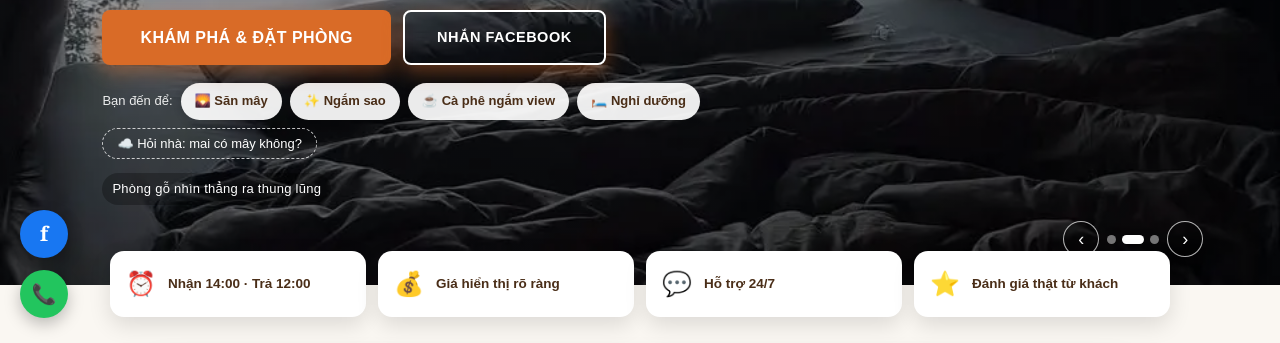
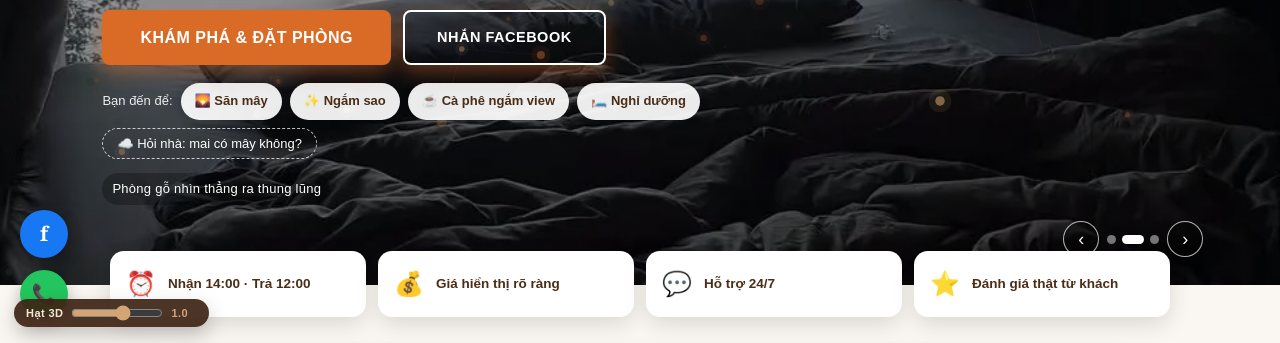
Before and after one commit to lytaothoc1503/webmoi, a website: page index.html in a window 1280 px wide. Shown: the part 457-800 px from the top of the page. Drawn offline with nearby package versions, Linux system fonts and the light colour scheme; no server answers; a web font is replaced by a local one.

Commit message:
Thêm nền hạt 3D, chỉnh được độ mạnh
Lớp canvas riêng trong effects.js. Tắt khi giảm chuyển động hoặc tiết kiệm dữ liệu. Không đổi luồng đặt phòng.

```diff
--- /dev/null
+++ b/effects.js
@@ -0,0 +1,328 @@
+/* Hạt 3D — lớp nền độc lập. Không gọi hàm đặt phòng, không sửa dữ liệu. */
+(function () {
+  var motionQuery = window.matchMedia('(prefers-reduced-motion: reduce)');
+  var net = navigator.connection || navigator.mozConnection || navigator.webkitConnection;
+
+  function blocked() {
+    if (motionQuery.matches) return true;
+    if (net && net.saveData) return true;
+    return false;
+  }
+
+  if (blocked()) return;
+
+  var EMBER = '184, 97, 46';
+  var BRASS = '212, 165, 116';
+  var PINE = '36, 53, 48';
+  var STORE = 'nx-omni-intensity';
+  var FOCAL = 460;
+
+  var mouse = { x: null, y: null, radius: 175 };
+  var tick = 0;
+  var mult = 1;
+  var particles = [];
+  var heroParticles = [];
+  var running = true;
+  var canvas, ctx, control, output;
+  var viewW = 0;
+  var viewH = 0;
+  var lastFrame = 0;
+  var yaw = 0;
+  var pitch = 0.06;
+
+  function readMult() {
+    var saved = 1;
+    try { saved = parseFloat(localStorage.getItem(STORE)); } catch (e) { saved = 1; }
+    if (!isFinite(saved)) saved = 1;
+    return Math.min(1.6, Math.max(0.2, saved));
+  }
+
+  function isMobile() {
+    return window.innerWidth < 768 || window.matchMedia('(pointer: coarse)').matches;
+  }
+
+  function budget(hero) {
+    var mobile = isMobile();
+    if (hero) return mobile ? 20 : 44;
+    return mobile ? 32 : 78;
+  }
+
+  function spawn(w, h, hero) {
+    var palette = hero ? [BRASS, BRASS, EMBER, PINE] : [EMBER, PINE, BRASS];
+    return {
+      x: (Math.random() - 0.5) * w * (hero ? 0.92 : 1.15),
+      y: (Math.random() - 0.5) * h * (hero ? 0.72 : 0.9),
+      z: hero ? Math.random() * 340 : 60 + Math.random() * 860,
+      vx: (Math.random() - 0.5) * 0.42,
+      vy: (Math.random() - 0.5) * 0.32,
+      vz: 0.28 + Math.random() * 0.55,
+      radius: (hero ? 1.7 : 1.25) + Math.random() * 1.6,
+      phase: Math.random() * Math.PI * 2,
+      rgb: palette[(Math.random() * palette.length) | 0],
+    };
+  }
+
+  function fillList(list, count, w, h, hero) {
+    if (list.length > count) list.length = count;
+    while (list.length < count) list.push(spawn(w, h, hero));
+  }
+
+  function project(p) {
+    var cy = Math.cos(yaw);
+    var sy = Math.sin(yaw);
+    var cx = Math.cos(pitch);
+    var sx = Math.sin(pitch);
+    var x1 = p.x * cy - p.z * sy;
+    var z1 = p.x * sy + p.z * cy;
+    var y2 = p.y * cx - z1 * sx;
+    var z2 = p.y * sx + z1 * cx;
+    var depth = FOCAL + z2;
+    if (depth < 48) depth = 48;
+    var s = FOCAL / depth;
+    return {
+      x: viewW * 0.5 + x1 * s,
+      y: viewH * 0.46 + y2 * s,
+      s: s,
+      depth: depth,
+    };
+  }
+
+  function stepParticle(p, hero) {
+    var speed = 0.55 + mult * 0.5;
+    p.x += p.vx * speed;
+    p.y += p.vy * speed;
+    p.z -= p.vz * speed;
+    var bx = viewW * 0.62;
+    var by = viewH * 0.5;
+    if (p.x < -bx) p.x = bx;
+    if (p.x > bx) p.x = -bx;
+    if (p.y < -by) p.y = by;
+    if (p.y > by) p.y = -by;
+    var far = hero ? 380 : 980;
+    if (p.z < -70) p.z = far;
+    if (p.z > far) p.z = -20;
+  }
+
+  function drawField(list, isHero, mx, my) {
+    var linkDist = (isHero ? 118 : 132) * (0.75 + mult * 0.28);
+    var zLimit = isHero ? 110 : 150;
+    var omniRadius = mouse.radius * (0.8 + mult * 0.25);
+    var projected = [];
+    var i, j, p, pr, p2, a, b;
+
+    for (i = 0; i < list.length; i++) {
+      p = list[i];
+      stepParticle(p, isHero);
+      pr = project(p);
+      projected.push(pr);
+      if (mx !== null && my !== null) {
+        var mdx = pr.x - mx;
+        var mdy = pr.y - my;
+        var mDist = Math.sqrt(mdx * mdx + mdy * mdy);
+        if (mDist < omniRadius && mDist > 1) {
+          var pull = (1 - mDist / omniRadius) * 0.22 * mult;
+          p.x -= (mdx / Math.max(pr.s, 0.35)) * pull * 0.08;
+          p.y -= (mdy / Math.max(pr.s, 0.35)) * pull * 0.08;
+          p.z -= pull * 1.4;
+        }
+      }
+    }
+
+    if (mx !== null && my !== null) {
+      var halo = (isHero ? 0.14 : 0.09) * mult;
+      var g = ctx.createRadialGradient(mx, my, 0, mx, my, omniRadius);
+      g.addColorStop(0, 'rgba(212, 165, 116, ' + halo.toFixed(3) + ')');
+      g.addColorStop(0.55, 'rgba(184, 97, 46, ' + (halo * 0.35).toFixed(3) + ')');
+      g.addColorStop(1, 'rgba(212, 165, 116, 0)');
+      ctx.fillStyle = g;
+      ctx.beginPath();
+      ctx.arc(mx, my, omniRadius, 0, Math.PI * 2);
+      ctx.fill();
+    }
+
+    for (i = 0; i < list.length; i++) {
+      a = projected[i];
+      for (j = i + 1; j < list.length; j++) {
+        if (Math.abs(list[i].z - list[j].z) > zLimit) continue;
+        b = projected[j];
+        var dx = a.x - b.x;
+        var dy = a.y - b.y;
+        var dist = Math.sqrt(dx * dx + dy * dy);
+        if (dist >= linkDist) continue;
+        var near = 1 - ((a.depth + b.depth) * 0.5 - 280) / 900;
+        if (near < 0.08) near = 0.08;
+        var lineAlpha = (1 - dist / linkDist) * (isHero ? 0.34 : 0.2) * mult * near;
+        ctx.beginPath();
+        ctx.moveTo(a.x, a.y);
+        ctx.lineTo(b.x, b.y);
+        ctx.strokeStyle = isHero
+          ? 'rgba(212, 165, 116, ' + lineAlpha.toFixed(3) + ')'
+          : 'rgba(184, 97, 46, ' + lineAlpha.toFixed(3) + ')';
+        ctx.lineWidth = 0.7 * Math.min(a.s, b.s) * (0.8 + mult * 0.3);
+        ctx.stroke();
+      }
+    }
+
+    var order = [];
+    for (i = 0; i < list.length; i++) order.push(i);
+    order.sort(function (ia, ib) { return projected[ib].depth - projected[ia].depth; });
+
+    for (i = 0; i < order.length; i++) {
+      p = list[order[i]];
+      pr = projected[order[i]];
+      var fog = 1 - (pr.depth - 240) / 980;
+      if (fog < 0.12) fog = 0.12;
+      if (fog > 1) fog = 1;
+      var pulse = 0.7 + 0.3 * Math.sin(tick * 0.03 + p.phase);
+      var alpha = Math.min(0.92, (isHero ? 0.72 : 0.5) * pulse * mult * fog);
+      var rad = p.radius * pr.s * (1.15 + mult * 0.35);
+      if (rad < 0.4) continue;
+      ctx.beginPath();
+      ctx.arc(pr.x, pr.y, rad * 2.4, 0, Math.PI * 2);
+      ctx.fillStyle = 'rgba(' + p.rgb + ', ' + (alpha * 0.18).toFixed(3) + ')';
+      ctx.fill();
+      ctx.beginPath();
+      ctx.arc(pr.x, pr.y, rad, 0, Math.PI * 2);
+      ctx.fillStyle = 'rgba(' + p.rgb + ', ' + alpha.toFixed(3) + ')';
+      ctx.fill();
+      if (mx !== null && my !== null) {
+        var sx = pr.x - mx;
+        var sy = pr.y - my;
+        var sd = Math.sqrt(sx * sx + sy * sy);
+        if (sd < omniRadius && sd > 1) {
+          var mAlpha = (1 - sd / omniRadius) * (isHero ? 0.5 : 0.32) * mult * fog;
+          ctx.beginPath();
+          ctx.moveTo(pr.x, pr.y);
+          ctx.lineTo(mx, my);
+          ctx.strokeStyle = 'rgba(212, 165, 116, ' + mAlpha.toFixed(3) + ')';
+          ctx.lineWidth = 0.9 * pr.s;
+          ctx.stroke();
+        }
+      }
+    }
+  }
+
+  function sizeCanvas(force) {
+    var w = window.innerWidth;
+    var h = window.innerHeight;
+    if (!force && w === viewW && h === viewH && canvas.width) return;
+    viewW = w;
+    viewH = h;
+    var dpr = Math.min(window.devicePixelRatio || 1, isMobile() ? 1.25 : 1.75);
+    canvas.width = Math.max(1, Math.round(w * dpr));
+    canvas.height = Math.max(1, Math.round(h * dpr));
+    canvas.style.width = w + 'px';
+    canvas.style.height = h + 'px';
+    ctx.setTransform(dpr, 0, 0, dpr, 0, 0);
+    particles.length = 0;
+    heroParticles.length = 0;
+    fillList(particles, budget(false), w, h, false);
+    fillList(heroParticles, budget(true), w, h, true);
+  }
+
+  function heroBand() {
+    var hero = document.getElementById('trang-chu');
+    if (!hero) return null;
+    var r = hero.getBoundingClientRect();
+    if (r.bottom <= 0 || r.top >= viewH) return null;
+    return r;
+  }
+
+  function frame(now) {
+    if (!running) return;
+    var cap = isMobile() ? 34 : 16;
+    if (now - lastFrame < cap) {
+      requestAnimationFrame(frame);
+      return;
+    }
+    lastFrame = now || 0;
+    sizeCanvas(false);
+    var mx = mouse.x;
+    var my = mouse.y;
+    var targetYaw = mx === null ? tick * 0.00035 : (mx / viewW - 0.5) * 0.7;
+    var targetPitch = my === null ? 0.08 : (my / viewH - 0.5) * 0.38;
+    yaw += (targetYaw - yaw) * 0.06;
+    pitch += (targetPitch - pitch) * 0.06;
+
+    ctx.clearRect(0, 0, viewW, viewH);
+    drawField(particles, false, mx, my);
+    var band = heroBand();
+    ctx.save();
+    ctx.beginPath();
+    if (band) ctx.rect(0, band.top, viewW, Math.max(0, band.bottom - band.top));
+    else ctx.rect(0, 0, 0, 0);
+    ctx.clip();
+    drawField(heroParticles, true, mx, my);
+    ctx.restore();
+    tick += 1;
+    if (running) requestAnimationFrame(frame);
+  }
+
+  function mount() {
+    var css = document.createElement('style');
+    css.textContent = [
+      '#nx-omni{position:fixed;inset:0;width:100%;height:100%;pointer-events:none;z-index:1;}',
+      '#nx-ctl{position:fixed;left:14px;bottom:16px;z-index:1100;display:flex;align-items:center;gap:8px;',
+      'background:rgba(61,35,20,.92);color:#f6e7d4;border-radius:999px;padding:6px 10px 6px 12px;',
+      'font:600 11px/1 Montserrat,sans-serif;letter-spacing:.04em;box-shadow:0 8px 20px rgba(0,0,0,.22);}',
+      '#nx-ctl input{width:92px;accent-color:#d4a574;cursor:pointer;}',
+      '#nx-ctl output{min-width:28px;color:#d4a574;font-variant-numeric:tabular-nums;}',
+      '@media (max-width:768px){#nx-ctl{bottom:76px;left:10px;padding:5px 8px 5px 10px;}#nx-ctl input{width:72px;}}',
+    ].join('');
+    document.head.appendChild(css);
+
+    canvas = document.createElement('canvas');
+    canvas.id = 'nx-omni';
+    canvas.setAttribute('aria-hidden', 'true');
+    document.body.prepend(canvas);
+    ctx = canvas.getContext('2d', { alpha: true });
+
+    control = document.createElement('label');
+    control.id = 'nx-ctl';
+    control.innerHTML = 'Hạt 3D <input id="nx-intensity" type="range" min="0.2" max="1.6" step="0.1" aria-label="Độ mạnh hiệu ứng hạt 3D"> <output id="nx-intensity-out"></output>';
+    document.body.appendChild(control);
+    var slider = control.querySelector('input');
+    output = control.querySelector('output');
+    mult = readMult();
+    slider.value = String(mult);
+    output.textContent = mult.toFixed(1);
+    slider.addEventListener('input', function () {
+      mult = Math.min(1.6, Math.max(0.2, parseFloat(slider.value) || 1));
+      output.textContent = mult.toFixed(1);
+      try { localStorage.setItem(STORE, String(mult)); } catch (e) { /* bỏ qua nếu trình duyệt chặn */ }
+    });
+
+    window.addEventListener('pointermove', function (e) {
+      if (e.pointerType && e.pointerType !== 'mouse') return;
+      mouse.x = e.clientX;
+      mouse.y = e.clientY;
+    }, { passive: true });
+    window.addEventListener('blur', function () { mouse.x = null; mouse.y = null; });
+    document.addEventListener('mouseleave', function () { mouse.x = null; mouse.y = null; });
+    document.addEventListener('visibilitychange', function () {
+      if (document.hidden) {
+        running = false;
+        return;
+      }
+      if (!running && !blocked()) {
+        running = true;
+        requestAnimationFrame(frame);
+      }
+    });
+
+    function stopForGood() {
+      running = false;
+      if (canvas) canvas.remove();
+      if (control) control.remove();
+      if (css) css.remove();
+    }
+    if (motionQuery.addEventListener) motionQuery.addEventListener('change', function () { if (blocked()) stopForGood(); });
+    if (net && net.addEventListener) net.addEventListener('change', function () { if (blocked()) stopForGood(); });
+
+    sizeCanvas(true);
+    requestAnimationFrame(frame);
+  }
+
+  if (document.body) mount();
+  else document.addEventListener('DOMContentLoaded', mount);
+})();
--- a/index.html
+++ b/index.html
@@ -1577,5 +1577,6 @@
     <script src="account.js?v=20261011s"></script>
     <script src="i18n.js?v=20261116a"></script>
     <script src="ux.js"></script>
+    <script src="effects.js?v=20261121c"></script>
   </body>
 </html>
```
